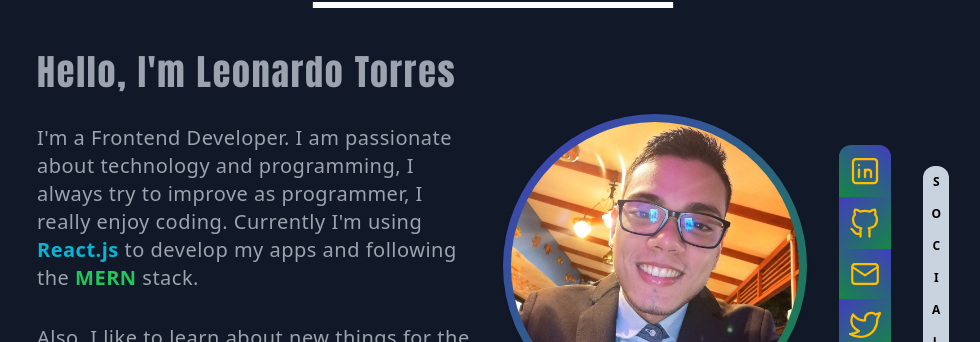
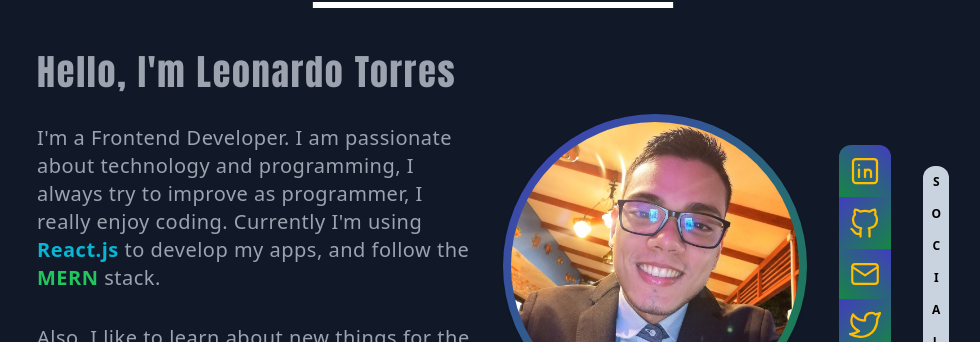
Before and after one commit to torres-leo/portfolio-react, a React (Vite) app: page / in a window 1280 px wide. Shown: the part 940-1282 px from the top of the page, without its empty margins (147-1127 px from the left). Built offline with nearby package versions, Linux system fonts and the light colour scheme; a web font is replaced by a local one.

Commit message:
add last settings

```diff
--- a/src/components/AboutMe.jsx
+++ b/src/components/AboutMe.jsx
@@ -162,7 +162,7 @@ const AboutMe = () => {
 								React.js
 							</a>
 						</span>{' '}
-						to develop my apps and following the{' '}
+						to develop my apps, and follow the{' '}
 						<span className='font-bold text-green-500 hover:underline hover:underline-offset-4 hover:text-green-600/90 transition-colors'>
 							<a href='https://www.mongodb.com/mern-stack' target='_blank'>
 								MERN
```
